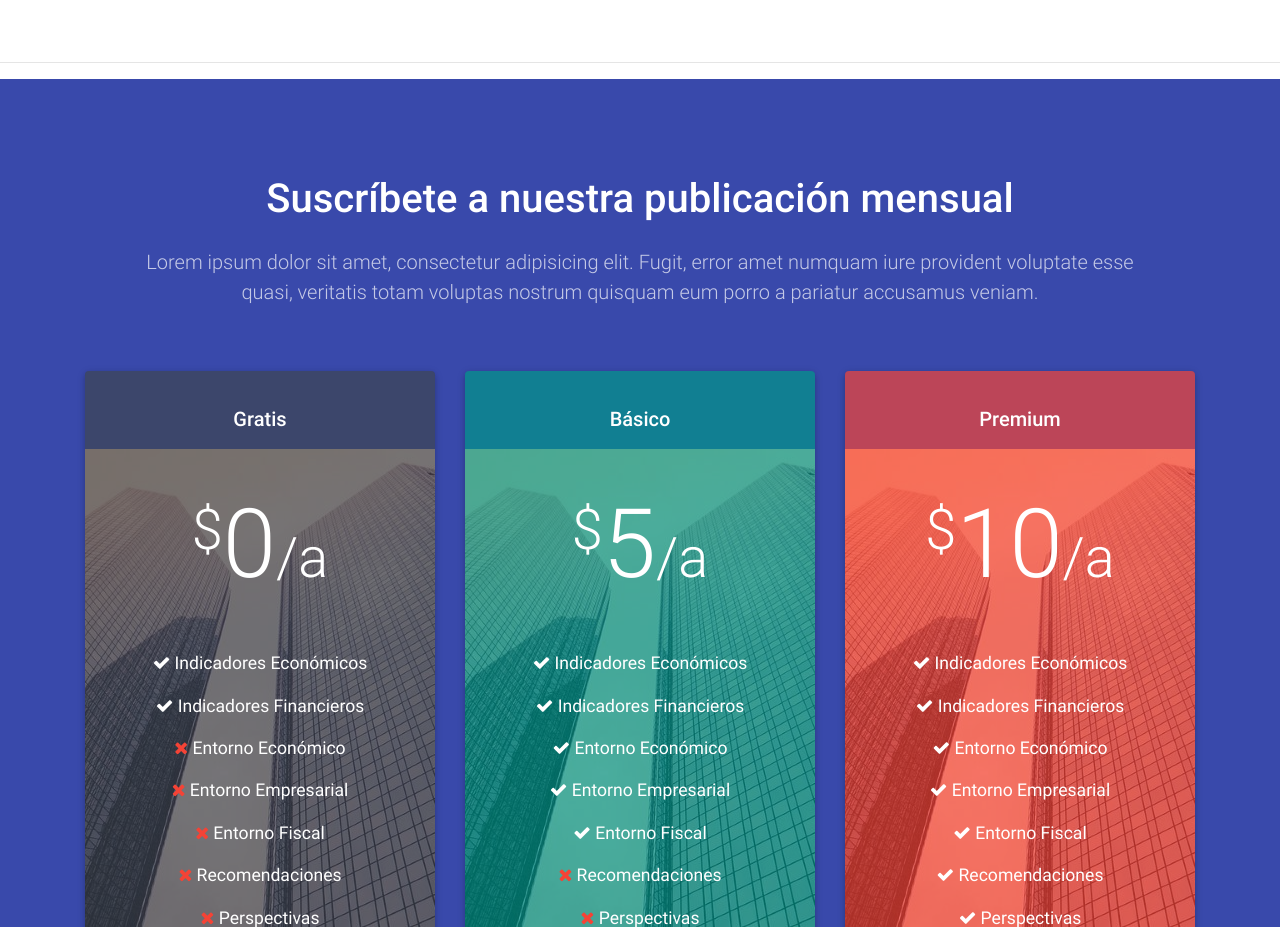
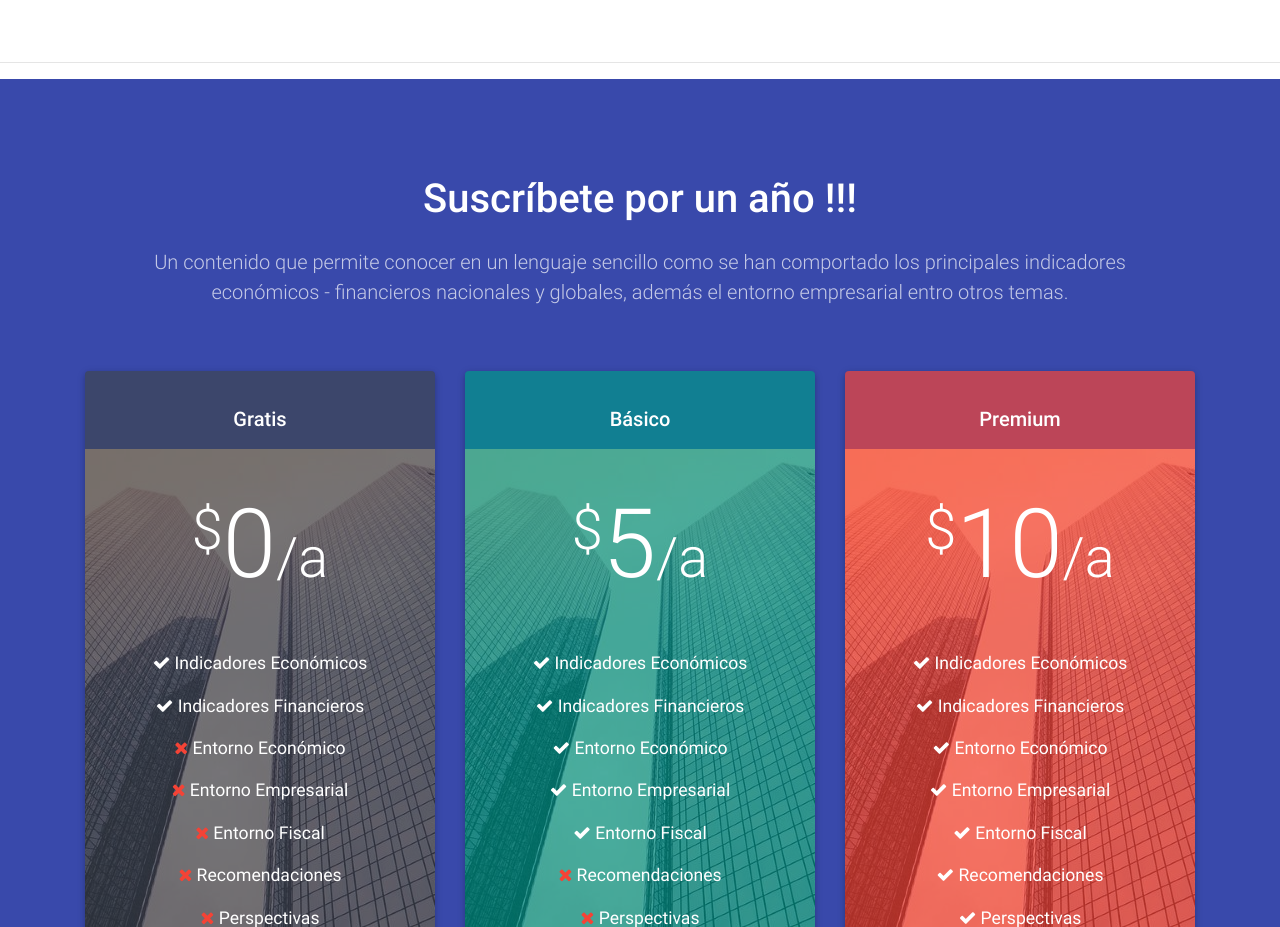
Before and after one commit to ecopronosticos/ecopronosticos.github.io, a plain HTML site: page index.html in a window 1280 px wide. Shown: the part 5080-6007 px from the top of the page. Drawn offline with Linux system fonts and the light colour scheme; no server answers; files whose address does not match are found by name.

Commit message:
Update index.html

```diff
--- a/index.html
+++ b/index.html
@@ -419,10 +419,9 @@
 <section class="text-center py-5 indigo darken-1 text-white" id="pricing">
   <div class="container">
     <div class="wow fadeIn">
-      <h2 class="h1 pt-5 pb-3">Suscríbete a nuestra publicación mensual</h2>
+      <h2 class="h1 pt-5 pb-3">Suscríbete por un año !!!</h2>
       <p class="px-5 mb-5 pb-3 lead">
-        Lorem ipsum dolor sit amet, consectetur adipisicing elit. Fugit, error amet numquam iure provident voluptate esse quasi,
-        veritatis totam voluptas nostrum quisquam eum porro a pariatur accusamus veniam.
+        Un contenido que permite conocer en un lenguaje sencillo como se han comportado los principales indicadores económicos - financieros nacionales y globales, además el entorno empresarial entro otros temas.
       </p>
     </div>
     <div class="row wow zoomIn">
```
